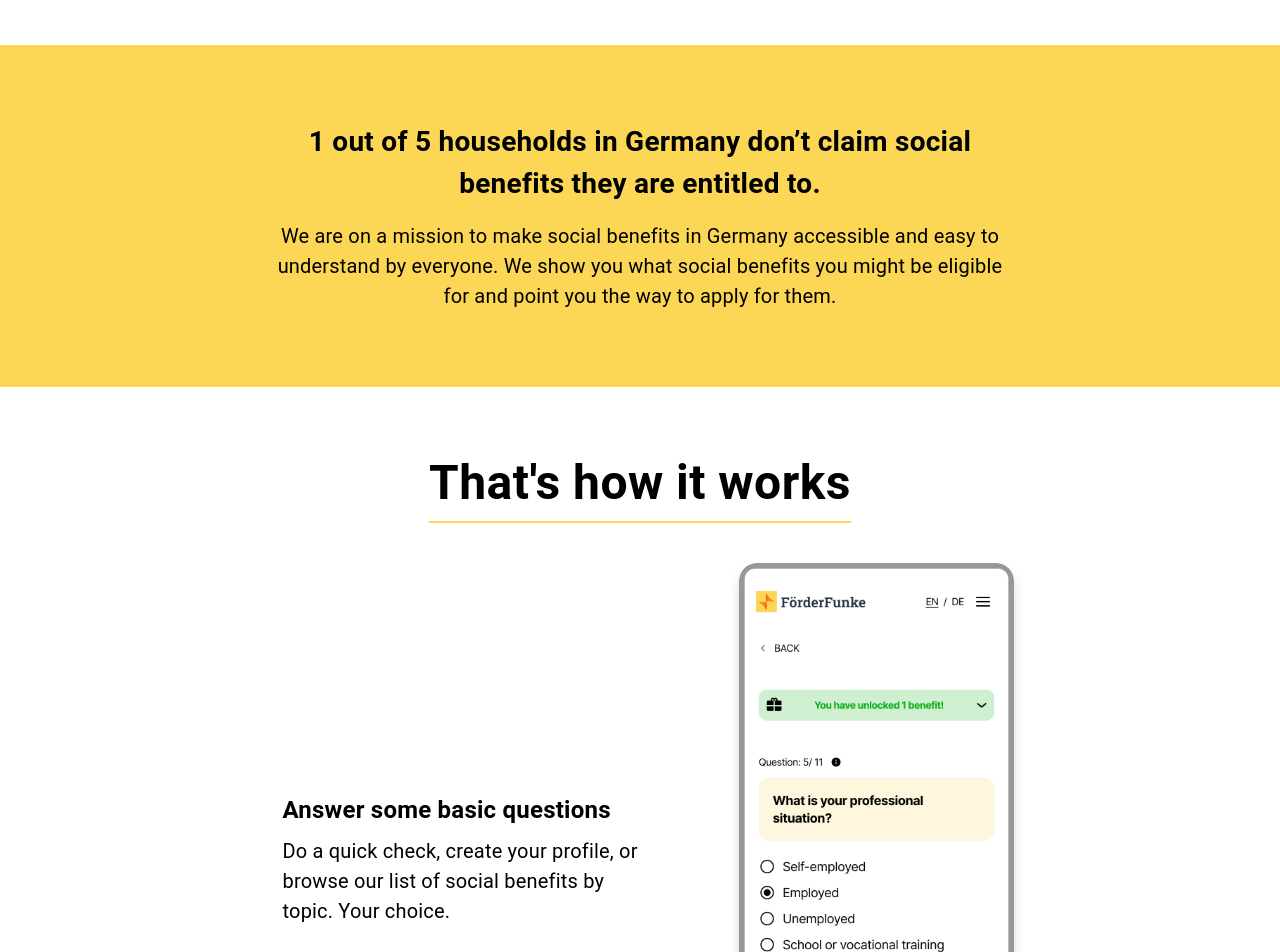
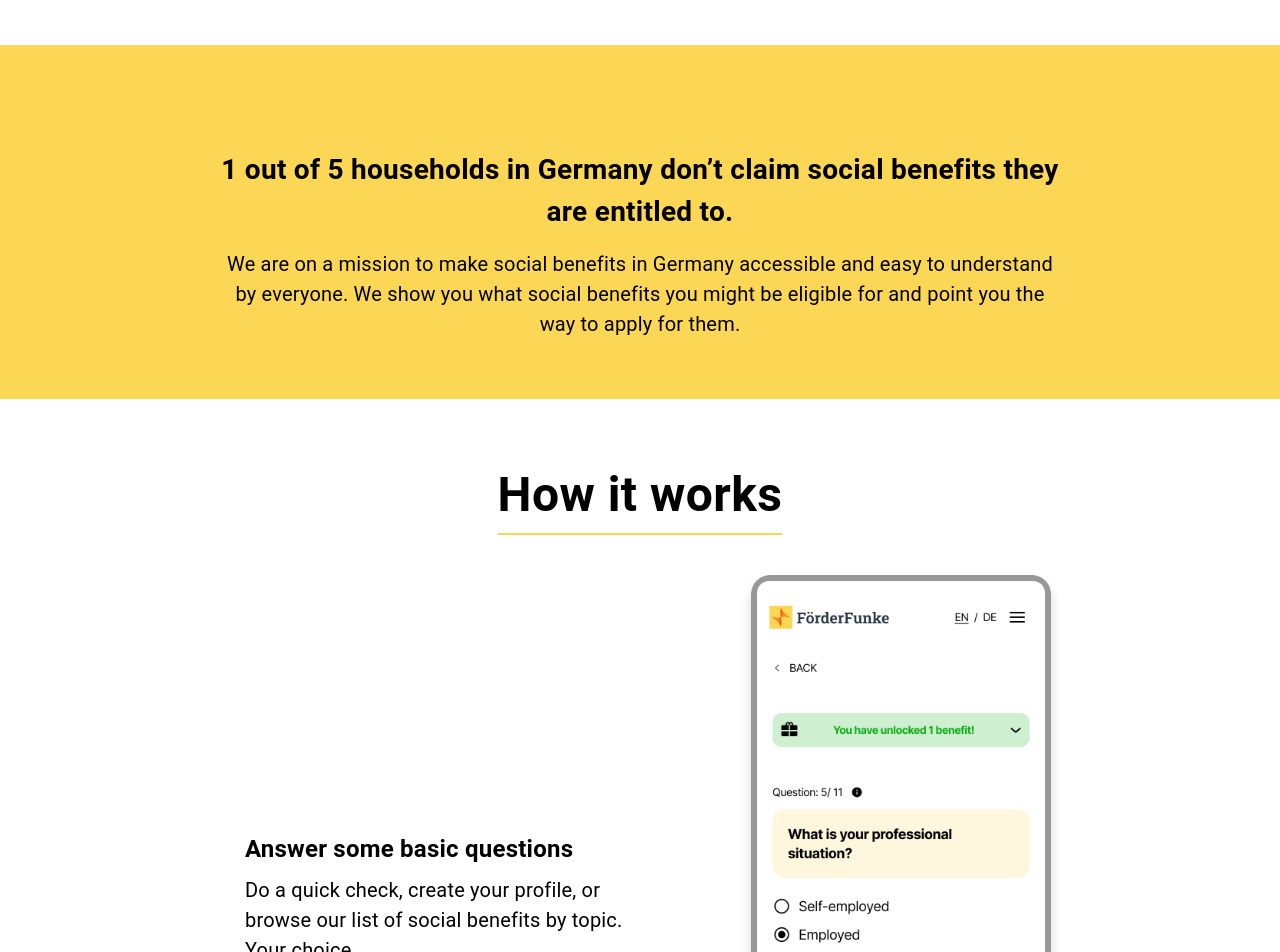
Before and after one commit to Citizen-Knowledge-Graph/foerderfunke-react-app, a React (Create React App) app: page / in a window 1280 px wide. Shown: the part 720-1672 px from the top of the page. Built offline with nearby package versions, Linux system fonts and the light colour scheme.

Commit message:
implement landingpage section grid

```diff
--- /dev/null
+++ b/src/screens/landing-page/components/LandingPageSectionGrid.js
@@ -0,0 +1,16 @@
+import React from "react";
+import VStack from "../../../components/VStack";
+import LandingPageSectionTitle from "./LandingPageSectionTitle";
+
+const LandingPageSectionGrid = ({children, title}) => {
+    return (
+        <VStack gap={5} alignItems={'center'}>
+            <LandingPageSectionTitle title={title}/>
+            <VStack gap={5} sx={{maxWidth: '840px'}} alignItems={'center'}>
+                {children}
+            </VStack>
+        </VStack>
+    )
+}
+
+export default LandingPageSectionGrid;
--- a/src/screens/landing-page/sections/LandingPageFact.js
+++ b/src/screens/landing-page/sections/LandingPageFact.js
@@ -4,14 +4,13 @@ import {Typography} from "@mui/material";
 import globalStyles from "../../../styles/styles";
 import LandingPageSectionWrapper from "../components/LandingPageSectionWrapper";
 import VStack from "../../../components/VStack";
+import LandingPageSectionGrid from "../components/LandingPageSectionGrid";
 
 const LandingPageFact = ({isDesktop}) => {
-    const width = isDesktop ? '780px' : '100%';
-
     return (
         <LandingPageSectionWrapper backgroundColor={globalStyles.primaryColor} isDesktop={isDesktop}>
-            <VStack alignItems={'center'} sx={{width: '100%'}}>
-                <VStack sx={{width: width, padding: '16px'}}>
+            <LandingPageSectionGrid>
+                <VStack alignItems={'center'}>
                     <HStack>
                         <Typography sx={styles.headerSectionTitle}>1 out of 5 households in Germany don’t claim
                             social benefits they are entitled to.</Typography>
@@ -22,7 +21,7 @@ const LandingPageFact = ({isDesktop}) => {
                             eligible for and point you the way to apply for them. </Typography>
                     </HStack>
                 </VStack>
-            </VStack>
+            </LandingPageSectionGrid>
         </LandingPageSectionWrapper>
     )
 }
--- a/src/screens/landing-page/sections/collaboration/LandingPageCollaboration.js
+++ b/src/screens/landing-page/sections/collaboration/LandingPageCollaboration.js
@@ -1,25 +1,20 @@
 import React from "react";
 import {Typography} from "@mui/material";
 import LandingPageSectionWrapper from "../../components/LandingPageSectionWrapper";
-import VStack from "../../../../components/VStack";
 import CollaborationBox from "./components/CollaborationBox";
-import LandingPageSectionTitle from "../../components/LandingPageSectionTitle";
+import LandingPageSectionGrid from "../../components/LandingPageSectionGrid";
 
 const LandingPageCollaboration = ({isDesktop}) => {
-
     return (
         <LandingPageSectionWrapper isDesktop={isDesktop}>
-            <VStack gap={5} alignItems={'center'}>
-                <LandingPageSectionTitle title={'Let\'s collaborate'}/>
-                <VStack gap={5} sx={{maxWidth: '780px'}}>
+            <LandingPageSectionGrid title={'Let\'s collaborate'}>
                 <Typography sx={styles.text}>
                     Do you know about some benefits or funding schemes that we are still missing? We would be really
                     happy to collaborate and include them in the catalogue. We are also very interested to learn
                     about user groups that could benefit from FörderFunke.
                 </Typography>
                 <CollaborationBox isDesktop={isDesktop}/>
-                </VStack>
-            </VStack>
+            </LandingPageSectionGrid>
         </LandingPageSectionWrapper>
     );
 }
--- a/src/screens/landing-page/sections/collaboration/components/CollaborationBox.js
+++ b/src/screens/landing-page/sections/collaboration/components/CollaborationBox.js
@@ -27,7 +27,7 @@ const CollaborationBox = () => {
 
 const styles = {
     collaborationBox: {
-        maxWidth: '780px',
+        width: '100%',
         padding: '24px',
         borderRadius: '12px',
         backgroundColor: globalStyles.primaryColor
--- a/src/screens/landing-page/sections/feedback/LandingPageFeedback.js
+++ b/src/screens/landing-page/sections/feedback/LandingPageFeedback.js
@@ -1,24 +1,19 @@
 import React from "react";
 import {Typography} from "@mui/material";
 import LandingPageSectionWrapper from "../../components/LandingPageSectionWrapper";
-import VStack from "../../../../components/VStack";
 import FeedbackBox from "./components/FeedbackBox";
-import LandingPageSectionTitle from "../../components/LandingPageSectionTitle";
+import LandingPageSectionGrid from "../../components/LandingPageSectionGrid";
 
 const LandingPageFeedback = ({isDesktop}) => {
-
     return (
         <LandingPageSectionWrapper isDesktop={isDesktop}>
-            <VStack gap={5} alignItems={'center'}>
-                <LandingPageSectionTitle title={'Help us improve'}/>
-                <VStack gap={5} sx={{maxWidth: '780px'}}>
-                    <Typography sx={styles.text}>
-                        Your feedback is essential for us to understand how we can improve your experience with the
-                        application. It helps us improve and add features that allow people to find the right benefits.
-                    </Typography>
-                    <FeedbackBox isDesktop={isDesktop}/>
-                </VStack>
-            </VStack>
+            <LandingPageSectionGrid title={'Help us improve'}>
+                <Typography sx={styles.text}>
+                    Your feedback is essential for us to understand how we can improve your experience with the
+                    application. It helps us improve and add features that allow people to find the right benefits.
+                </Typography>
+                <FeedbackBox isDesktop={isDesktop}/>
+            </LandingPageSectionGrid>
         </LandingPageSectionWrapper>
     );
 }
--- a/src/screens/landing-page/sections/feedback/components/FeedbackBox.js
+++ b/src/screens/landing-page/sections/feedback/components/FeedbackBox.js
@@ -67,7 +67,7 @@ const FeedbackBox = ({isDesktop}) => {
 
 const styles = {
     feedbackBox: {
-        maxWidth: '780px',
+        width: '100%',
         padding: '24px',
         borderRadius: '12px',
         borderStyle: 'solid',
--- a/src/screens/landing-page/sections/how-it-works/LandingPageHowItWorks.js
+++ b/src/screens/landing-page/sections/how-it-works/LandingPageHowItWorks.js
@@ -4,8 +4,7 @@ import LandingPageHowItWorksDesktop from "./views/LandingPageHowItWorksDesktop";
 import LandingPageHowItWorksMobile from "./views/LandingPageHowItWorksMobile";
 import LandingPageSectionWrapper from "../../components/LandingPageSectionWrapper";
 import LandingPageBasics from "./components/LandingPageBasics";
-import LandingPageWAppButton from "../../components/LandingPageWAppButton";
-import LandingPageSectionTitle from "../../components/LandingPageSectionTitle";
+import LandingPageSectionGrid from "../../components/LandingPageSectionGrid";
 
 const LandingPageHowItWorks = ({isDesktop}) => {
     const quick_check = `${process.env.PUBLIC_URL}/assets/images/landing-page/current_quickcheck_page.jpg`;
@@ -14,19 +13,17 @@ const LandingPageHowItWorks = ({isDesktop}) => {
 
     return (
         <LandingPageSectionWrapper isDesktop={isDesktop}>
-            <VStack gap={5}>
-                <LandingPageSectionTitle title={'That\'s how it works'}/>
-                {isDesktop ?
-                    <LandingPageHowItWorksDesktop quick_check={quick_check} benefits_overview={benefits_overview} benefit_page={benefit_page}/>
-                    : <LandingPageHowItWorksMobile quick_check={quick_check} benefits_overview={benefits_overview} benefit_page={benefit_page}/>
-                }
-                <VStack>
+            <LandingPageSectionGrid title={'How it works'}>
+                <VStack gap={9} alignItems={'center'}>
+                    {isDesktop ?
+                        <LandingPageHowItWorksDesktop quick_check={quick_check} benefits_overview={benefits_overview}
+                                                      benefit_page={benefit_page}/>
+                        : <LandingPageHowItWorksMobile quick_check={quick_check} benefits_overview={benefits_overview}
+                                                       benefit_page={benefit_page}/>
+                    }
                     <LandingPageBasics/>
                 </VStack>
-                <VStack alignItems={'center'}>
-                    <LandingPageWAppButton backgroundColor={'primary'}/>
-                </VStack>
-            </VStack>
+            </LandingPageSectionGrid>
         </LandingPageSectionWrapper>
     );
 }
--- a/src/screens/landing-page/sections/how-it-works/components/LandingPageBasics.js
+++ b/src/screens/landing-page/sections/how-it-works/components/LandingPageBasics.js
@@ -3,16 +3,23 @@ import HStack from "../../../../../components/HStack";
 import {Typography} from "@mui/material";
 import CheckCircleIcon from '@mui/icons-material/CheckCircle';
 import {green} from "@mui/material/colors";
+import globalStyles from "../../../../../styles/styles";
 
 const LandingPageBasics = () => {
     return (
         <VStack alignItems={'center'} sx={{width: "100%"}}>
-            <HStack>
-                <Typography sx={styles.titleText}>
-                    The basics
-                </Typography>
-            </HStack>
-            <HStack>
+            <VStack
+                alignItems={'center'}
+                sx={{
+                    backgroundColor: globalStyles.primaryColor,
+                    padding: '32px',
+                    borderRadius: '15px',
+                }}>
+                <HStack>
+                    <Typography sx={styles.titleText}>
+                        The basics
+                    </Typography>
+                </HStack>
                 <VStack>
                     <HStack alignItems={'center'}>
                         <CheckCircleIcon sx={styles.icon}/>
@@ -23,7 +30,8 @@ const LandingPageBasics = () => {
                     <HStack alignItems={'center'}>
                         <CheckCircleIcon sx={styles.icon}/>
                         <Typography sx={styles.itemText}>
-                            <strong>Your data is yours!</strong> All the information you fill in is stored only locally on your device
+                            <strong>Your data is yours!</strong> All the information you fill in is stored only
+                            locally on your device
                         </Typography>
                     </HStack>
                     <HStack alignItems={'center'}>
@@ -39,7 +47,7 @@ const LandingPageBasics = () => {
                         </Typography>
                     </HStack>
                 </VStack>
-            </HStack>
+            </VStack>
         </VStack>
     );
 }
--- a/src/screens/landing-page/sections/how-it-works/components/LandingPageInfoCard.js
+++ b/src/screens/landing-page/sections/how-it-works/components/LandingPageInfoCard.js
@@ -4,7 +4,7 @@ import {Typography} from "@mui/material";
 
 const LandingPageInfoCard = ({title, text}) => {
     return (
-        <VStack gap={0} sx={{maxWidth: '400px'}}>
+        <VStack gap={0} sx={{maxWidth: '450px'}}>
             <VStack gap={1} sx={styles.infoCard}>
                 <HStack>
                     <Typography sx={styles.titleText}>
--- a/src/screens/landing-page/sections/how-it-works/views/LandingPageHowItWorksDesktop.js
+++ b/src/screens/landing-page/sections/how-it-works/views/LandingPageHowItWorksDesktop.js
@@ -6,7 +6,7 @@ import LandingPageInfoCard from "../components/LandingPageInfoCard";
 const LandingPageHowItWorksDesktop = ({quick_check, benefits_overview, benefit_page}) => {
 
     return (
-        <VStack gap={9} alignItems={'center'}>
+        <VStack gap={9} alignItems={'center'} sx={{width: '100%'}}>
             <HStack gap={9} justifyContent={'space-between'} alignItems={'center'}>
                 <LandingPageInfoCard
                     title="Answer some basic questions"
@@ -14,7 +14,7 @@ const LandingPageHowItWorksDesktop = ({quick_check, benefits_overview, benefit_p
                 <img
                     src={quick_check}
                     style={{
-                        width: '275px',
+                        width: '300px',
                         height: 'auto',
                         boxShadow: '0px 8px 12px rgba(0, 0, 0, 0.15)',
                         borderRadius: '18px'
@@ -26,7 +26,7 @@ const LandingPageHowItWorksDesktop = ({quick_check, benefits_overview, benefit_p
                 <img
                     src={benefits_overview}
                     style={{
-                        width: '275px',
+                        width: '300px',
                         height: 'auto',
                         boxShadow: '0px 8px 12px rgba(0, 0, 0, 0.15)',
                         borderRadius: '18px'
@@ -44,7 +44,7 @@ const LandingPageHowItWorksDesktop = ({quick_check, benefits_overview, benefit_p
                 <img
                     src={benefit_page}
                     style={{
-                        width: '275px',
+                        width: '300px',
                         height: 'auto',
                         boxShadow: '0px 8px 12px rgba(0, 0, 0, 0.15)',
                         borderRadius: '18px'
--- a/src/screens/landing-page/sections/top-section/LandingPageTopSection.js
+++ b/src/screens/landing-page/sections/top-section/LandingPageTopSection.js
@@ -3,6 +3,7 @@ import LandingPageTopSectionDesktop from "./views/LandingPageTopSectionDesktop";
 import LandingPageTopSectionMobile from "./views/LandingPageTopSectionMobile";
 import LandingPageSectionWrapper from "../../components/LandingPageSectionWrapper";
 import useTranslation from "../../../../language/useTranslation";
+import LandingPageSectionGrid from "../../components/LandingPageSectionGrid";
 
 const LandingPageTopSection = ({isDesktop}) => {
     const { t } = useTranslation();
```
Also changed, not shown: src/screens/landing-page/sections/header/views/HeaderBarMobile.js (+7 -3 lines). Lines whose indentation alone changed are shown as unchanged.
